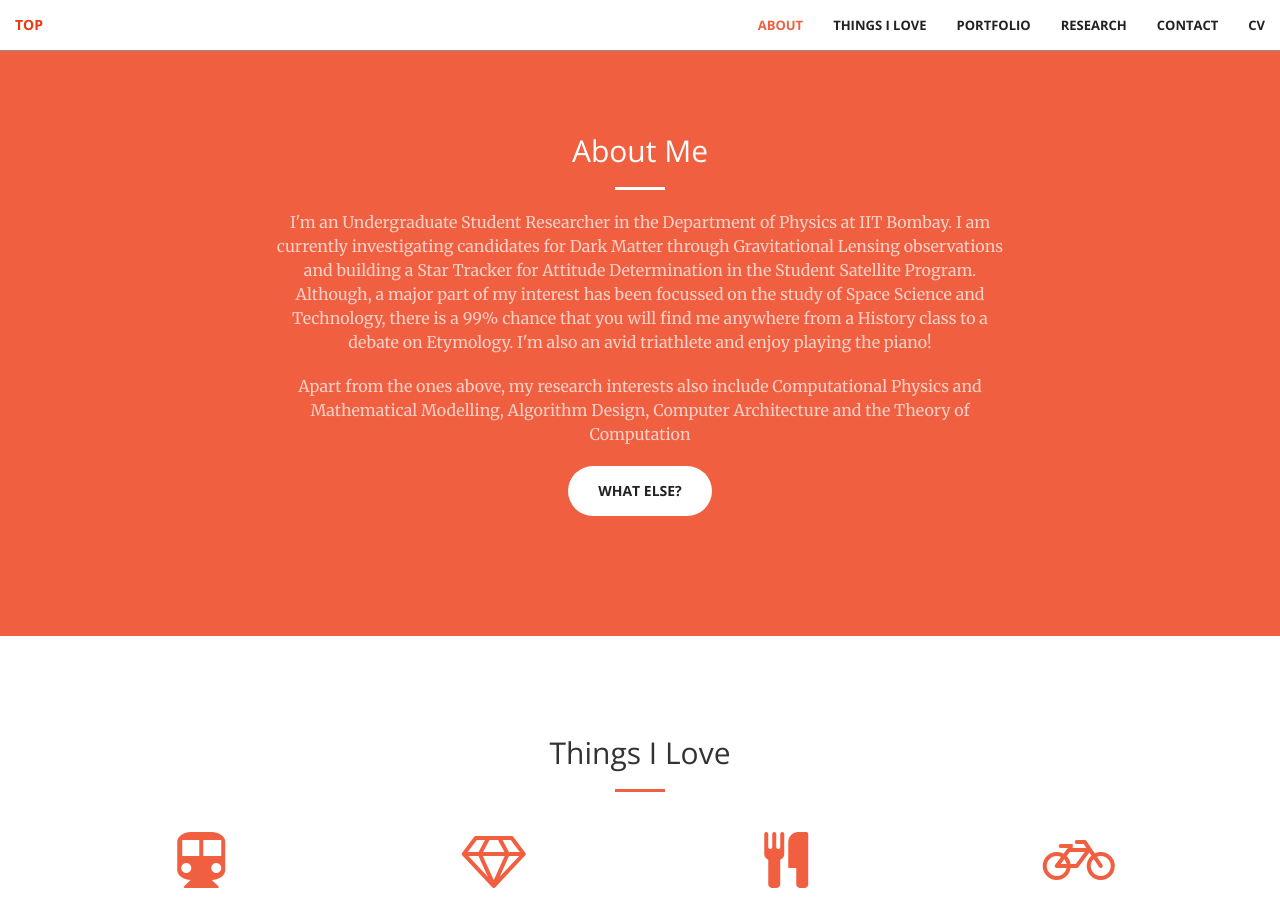
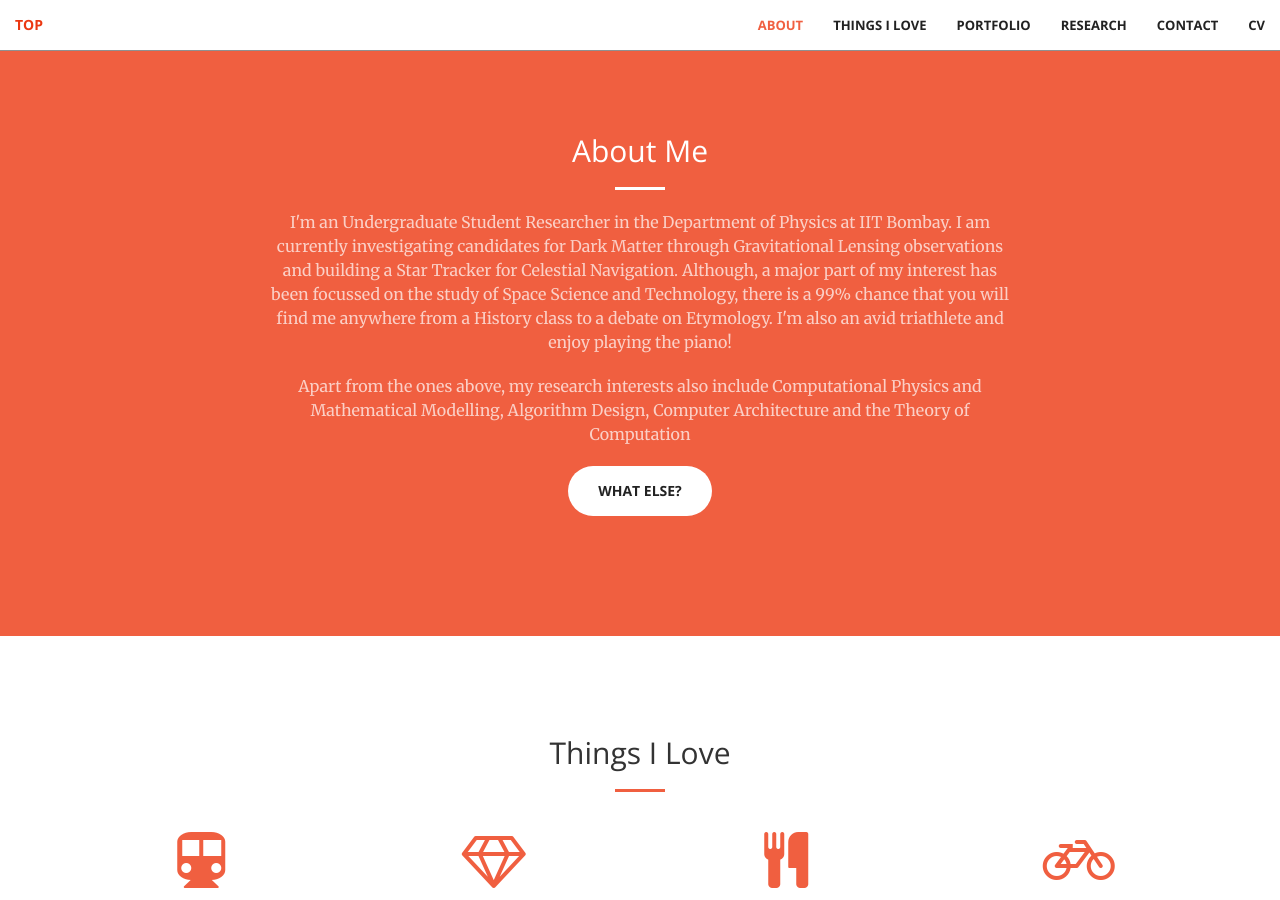
Before and after one commit to aravindbharathi/aravindbharathi.github.io, a Jekyll site: the page built from index.html, in a window 1280 px wide and 900 px high, scrolled down 866 px. Built offline with Jekyll 4.4.1, drawn with Linux system fonts in a browser that asks for light colours.

Commit message:
Update call-to-action.html

```diff
--- a/_includes/call-to-action.html
+++ b/_includes/call-to-action.html
@@ -4,7 +4,7 @@
             <div class="col-lg-8 col-lg-offset-2 text-center">
                 <h2 class="section-heading">About Me</h2>
                 <hr class="light">
-                <p class="text-faded">I'm an Undergraduate Student Researcher in the Department of Physics at IIT Bombay. I am currently investigating candidates for Dark Matter through Gravitational Lensing observations<!--pursuing a minor in the field of Geoinformatics--> and building a Star Tracker for Attitude Determination in the Student Satellite Program. Although, a major part of my interest has been focussed on the study of Space Science and Technology, there is a 99% chance that you will find me anywhere from a History class to a debate on Etymology. I'm also an avid triathlete and enjoy playing the piano!</p>
+                <p class="text-faded">I'm an Undergraduate Student Researcher in the Department of Physics at IIT Bombay. I am currently investigating candidates for Dark Matter through Gravitational Lensing observations<!--pursuing a minor in the field of Geoinformatics--> and building a Star Tracker for Celestial Navigation. Although, a major part of my interest has been focussed on the study of Space Science and Technology, there is a 99% chance that you will find me anywhere from a History class to a debate on Etymology. I'm also an avid triathlete and enjoy playing the piano!</p>
                 <p class="text-faded">Apart from the ones above, my research interests also include Computational Physics and Mathematical Modelling, Algorithm Design, Computer Architecture and the Theory of Computation<!--Numerical Analysis, Computational Physics and Mathematical Modelling, Computer Architecture and the Theory of Computation, especially its Mathematical Foundations--></p>
                 <a href="#stuff" class="btn btn-default btn-xl">What else?</a><br><br>
             <!--p style="font-size:6px" style="text-align:right;">*By space science and technology, I mean pretty much everything - from astrophysics and cosmology to spaceflight mechanics and planetary sciences and even implementation of algorithms for guidance and navigation of space probes and satellites</p-->
```
